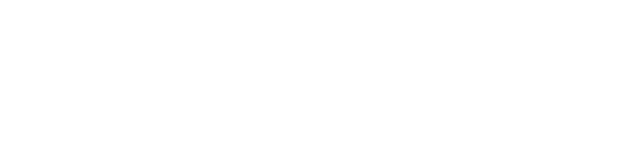
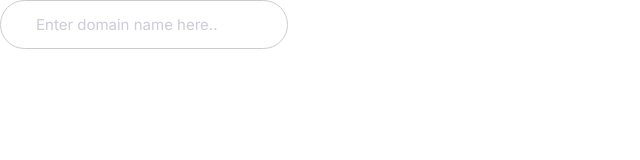
Before and after one commit to Veenakrishna2313/Cloudify, a plain HTML site: page index.html in a window 1280 px wide. Shown: the whole page, without its empty margins (0-640 px from the left). Drawn offline with Linux system fonts and the light colour scheme.

Commit message:
define input

```diff
--- a/Css/styles.css
+++ b/Css/styles.css
@@ -240,3 +240,27 @@ a{
  }
 
 }
+
+/*Inputs*/
+
+.input{
+  border-radius: 30px;
+  border:1px solid #ccc;
+  color:var(--color-headings);
+  font-size: 2rem;
+  outline: 0;
+  padding:1.5rem 3.5rem;
+}
+
+::placeholder{
+  color:#cdcbd7;
+}
+
+
+@media screen and (min-width:1024px) {
+
+  .input {
+    font-size: 1.5rem;
+  }
+
+}
--- a/index.html
+++ b/index.html
@@ -12,7 +12,7 @@
   <title>Cloudify</title>
 </head>
 <body>
-
+<input type="text" class="input" placeholder="Enter domain name here..">
 
 </body>
 </html>
```
